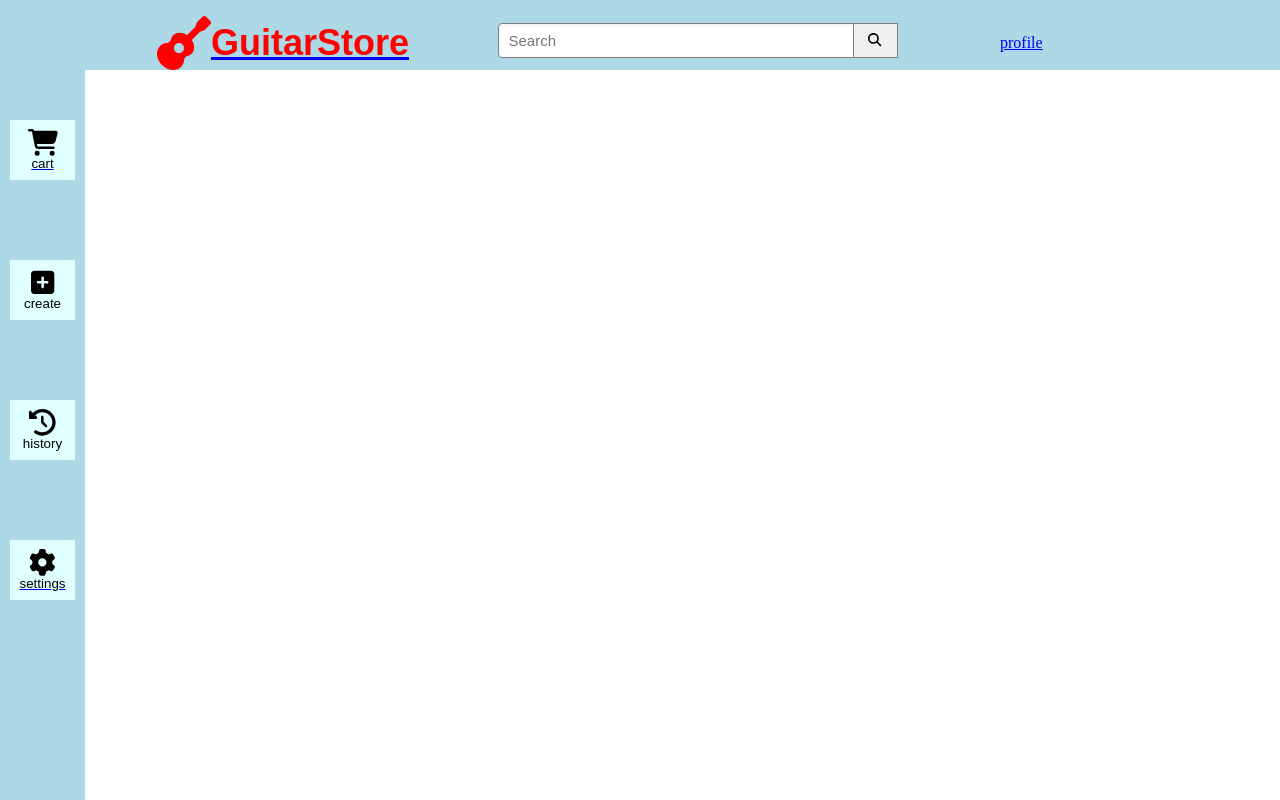
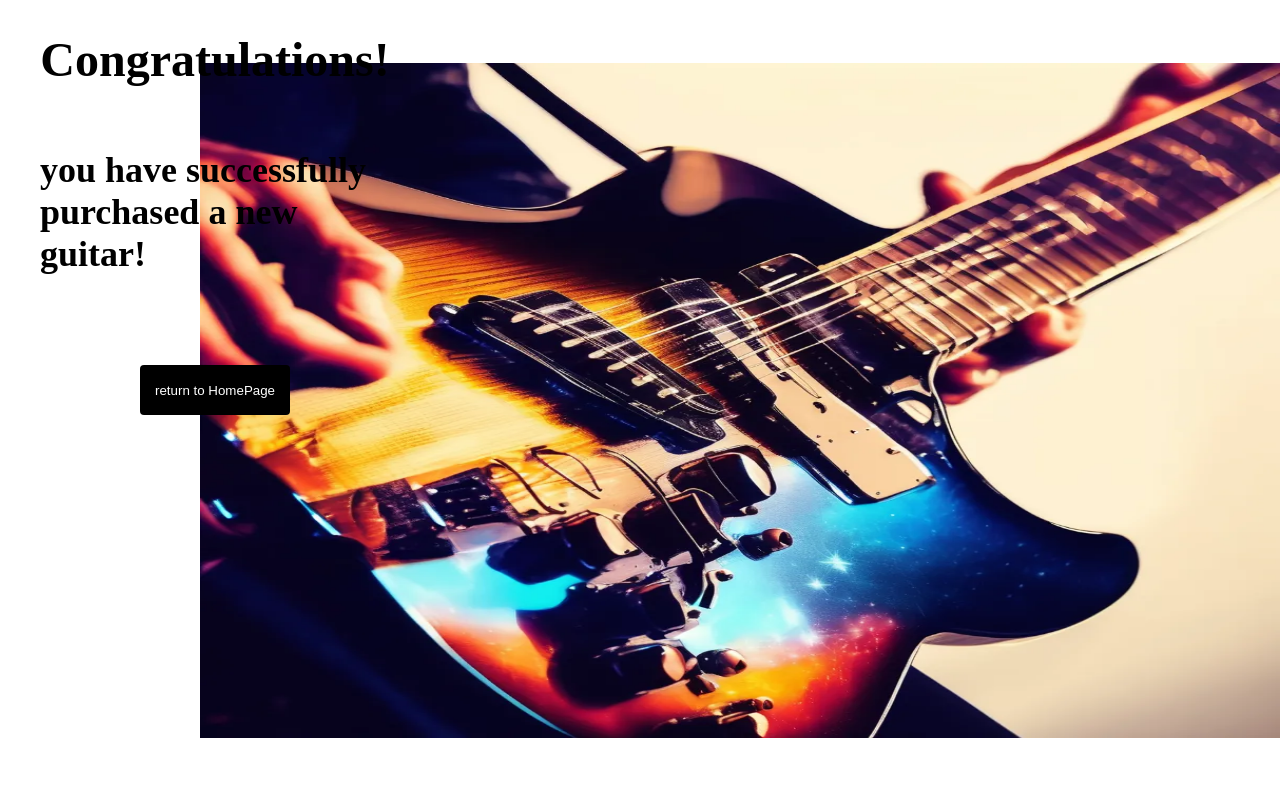
Before and after one commit to PhkhakadzeJumber/react-app1, a React (Vite) app: page /#/Congratulations in a window 1280 px wide. Built offline with nearby package versions, Linux system fonts and the light colour scheme.

Commit message:
congratsAdded

```diff
--- a/src/App.jsx
+++ b/src/App.jsx
@@ -8,11 +8,12 @@ import Page1 from './page1.jsx';
 import Page2 from './page2.jsx';
 import LoginSignup from './LoginSignup.jsx';
 import Pay from './Pay.jsx';
-import Congratulations from './Congratulations.jsx';
+import Congratulations from './congratulations.jsx';
 
 function App() {
 
     const [cart, setCart] = useState([]);
+    const [sum, setSum] = useState(0);
 
     return (
 
@@ -20,12 +21,12 @@ function App() {
       <Routes>
         <Route element={ <Layout/> }>
 
-          <Route path="/" element={<Home cart={cart} setCart={setCart}/>}/>
-          <Route path="/page1" element={<Page1 cart={cart} setCart={setCart}/>}/>
+          <Route path="/" element={<Home cart={cart} setCart={setCart} setSum={setSum}/>}/>
+          <Route path="/page1" element={<Page1 cart={cart} setCart={setCart} sum={sum} setSum={setSum}/>}/>
           <Route path="/page2" element={<Page2/>}/>
           <Route path="/LoginSignup" element={<LoginSignup/>}/>
-          <Route path="/Pay" element={<Pay/>}/>
-          <Route path="/Congratulations" element={<Congratulations/>}/>
+          <Route path="/Pay" element={<Pay sum={sum}/>}/>
+          <Route path="/Congratulations" element={<Congratulations cart={cart} setCart={setCart} sum={sum} setSum={setSum}/>}/>
 
         </Route>
       </Routes>
--- a/src/Congratulations.jsx
+++ b/src/Congratulations.jsx
@@ -1,12 +1,53 @@
+import React from 'react';
+import './otherPages.css';
 
-function Congratulations () {
+import { Link } from 'react-router-dom';
+import { useEffect } from 'react';
+
+import Image from './assets/2pic.png';
+import myAudio from './assets/audio.mp3';
+
+function congratulations({cart, setCart, sum, setSum}) {
+
+    useEffect(() => {
+            document.body.style.margin = '0';
+            document.body.style.height = '100vh';
+            document.body.style.backgroundImage = `url('${Image}')`;
+            document.body.style.backgroundSize = '1080px 675px';
+            document.body.style.backgroundRepeat = 'no-repeat';
+            document.body.style.backgroundPosition = 'right';
+
+            const audio = new Audio(myAudio);
+            audio.volume = 0.1;
+            audio.play();
+
+            return () => {
+                document.body.style.background = '';
+                audio.pause();
+                audio.currentTime = 0;
+            };
+
+        }, []);
+
+    const returnHome = () => {
+        setCart([]);
+        setSum(0);
+        console.log("cart", cart);
+        console.log("sum", sum);
+    }
+
     return (
-        <div>
-
+        <div className='congrats-page'>
+            <div className='congratulate'>
+                <h1>Congratulations!</h1>
+                <h2>you have successfully purchased a new guitar!</h2>
+                <Link to='/'>
+                    <button className='go-home' onClick={returnHome}>return to HomePage</button>
+                </Link>
+            </div>
         </div>
-
     );
 
 }
 
-export default Congratulations
+export default congratulations
--- a/src/GuitarCard.jsx
+++ b/src/GuitarCard.jsx
@@ -3,12 +3,14 @@ import './guitars.css'
 
 import { Link } from 'react-router-dom';
 
-function GuitarCard({guitar, updateCart, onAddToCart}) {
+function GuitarCard({guitar, updateCart, onAddToCart, setSum}) {
 
   const handleClick = () => {
     onAddToCart()
     updateCart(guitar)
   }
+
+  const setPrice = () => setSum(guitar.price);
 
   return (
 
@@ -38,7 +40,7 @@ function GuitarCard({guitar, updateCart, onAddToCart}) {
 
       <div className='guitar-buttons'>
         <Link to='/Pay'>
-          <button className='guitar-button'>Pay Now</button>
+          <button className='guitar-button' onClick={setPrice}>Pay Now</button>
         </Link>
         <button className='guitar-button' onClick={handleClick}> Add to cart</button>
       </div>
--- a/src/Home.jsx
+++ b/src/Home.jsx
@@ -15,7 +15,7 @@ import Telecaster from './assets/telecaster.jpg';
 import Ibanez from './assets/ibanez.jpg';
 import acoustic from './assets/acoustic.jpg';
 
-function Home({cart, setCart}) {
+function Home({cart, setCart, setSum}) {
 
   const guitar1 = {image: flyingV, name: "flyingV", year: 1980, price: 2000, amount: 50};
   const guitar2 = {image: lesPaul, name: "lesPaul", year: 1990, price: 3000, amount: 30};
@@ -108,13 +108,13 @@ function Home({cart, setCart}) {
 
     <div className='website-content'>
       <div className='first-col'>
-      {guitars.filter((_, index) => index % 3 == 0).map((guitar) => (<GuitarCard key={guitar.name} guitar={guitar} updateCart={updateCart} onAddToCart={incrementCounter}/> ))}
+      {guitars.filter((_, index) => index % 3 == 0).map((guitar) => (<GuitarCard key={guitar.name} guitar={guitar} updateCart={updateCart} onAddToCart={incrementCounter} setSum={setSum}/> ))}
       </div>
       <div className='second-col'>
-      {guitars.filter((_, index) => index % 3 == 1).map((guitar) => (<GuitarCard key={guitar.name} guitar={guitar} updateCart={updateCart} onAddToCart={incrementCounter}/> ))}
+      {guitars.filter((_, index) => index % 3 == 1).map((guitar) => (<GuitarCard key={guitar.name} guitar={guitar} updateCart={updateCart} onAddToCart={incrementCounter} setSum={setSum}/> ))}
       </div>
       <div className='third-col'>
-      {guitars.filter((_, index) => index % 3 == 2).map((guitar) => (<GuitarCard key={guitar.name} guitar={guitar} updateCart={updateCart} onAddToCart={incrementCounter}/> ))}
+      {guitars.filter((_, index) => index % 3 == 2).map((guitar) => (<GuitarCard key={guitar.name} guitar={guitar} updateCart={updateCart} onAddToCart={incrementCounter} setSum={setSum}/> ))}
       </div>
     </div>
 
--- a/src/Layout.jsx
+++ b/src/Layout.jsx
@@ -13,7 +13,7 @@ function Layout() {
 
     <>
 
-    {location.pathname !== '/LoginSignup' && location.pathname !== '/Pay' && <Navbar searchQuery={searchQuery} setSearchQuery={setSearchQuery}/>}
+    {location.pathname !== '/Congratulations' && location.pathname !== '/LoginSignup' && location.pathname !== '/Pay' && <Navbar searchQuery={searchQuery} setSearchQuery={setSearchQuery}/>}
 
     <main>
       <Outlet context={searchQuery}/>
--- a/src/Pay.jsx
+++ b/src/Pay.jsx
@@ -2,14 +2,13 @@ import React from 'react';
 
 import { Link } from 'react-router-dom';
 import { useState, useEffect } from 'react';
-import { useLocation } from 'react-router-dom';
 
 import { FontAwesomeIcon } from '@fortawesome/react-fontawesome';
 import { faCreditCard, faWallet, faQrcode} from '@fortawesome/free-solid-svg-icons';
 
 import Image from './assets/wallpaper.jpg';
 
-function Pay() {
+function Pay({sum}) {
 
     const [currentDate, setCurrentDate] = useState('');
     const [currentTime, setCurrentTime] = useState('');
@@ -21,7 +20,6 @@ function Pay() {
         document.body.style.backgroundImage = `url('${Image}')`;
         document.body.style.backgroundSize = '1520px 675px';
         document.body.style.backgroundRepeat = 'no-repeat';
-        document.body.style.backgroundColor = 'black';
 
         const date = new Date();
         const formattedDate = `${date.getDate().toString().padStart(2, '0')}.${(date.getMonth() + 1).toString().padStart(2, '0')}.${date.getFullYear().toString().slice(-2)}`;
@@ -35,12 +33,6 @@ function Pay() {
 
     }, []);
 
-    const location = useLocation();
-    const sum  = location.state || {};
-
-    console.log(location.state);
-    console.log(sum);
-
     return (
 
         <div className='pay-page'>
@@ -49,12 +41,10 @@ function Pay() {
                 <span>date - {currentDate}</span>
                 <span>time - {currentTime}</span>
                 <span>ID - 606012345</span>
+                <span>guitars - {sum}$</span>
                 <span>shipping - 100$</span>
-                <span>tax - 5% = {sum / 20}</span>
+                <span>tax - 5% = {sum / 20}$</span>
                 <span>total - {shipping + sum}$</span>
-                <Link to='/'>
-                    <button className='go-home'>return to HomePage</button>
-                </Link>
             </div>
 
             <div className='small-container'>
--- a/src/otherPages.css
+++ b/src/otherPages.css
@@ -325,3 +325,12 @@
   margin-top: 60px;
   cursor: pointer;
 }
+
+.congratulate {
+  width: 350px;
+  display: flex;
+  flex-direction: column;
+  align-items: center;
+  margin-left: 40px;
+  font-size: 150%;
+}
--- a/src/page1.jsx
+++ b/src/page1.jsx
@@ -3,13 +3,11 @@ import './otherPages.css';
 import CartCard from './cartCard';
 
 import { useState } from 'react';
-import { useNavigate } from 'react-router-dom';
+import { useNavigate } from "react-router-dom";
 
-function page1({cart, setCart}) {
+function page1({cart, setCart, sum, setSum}) {
 
   const navigate = useNavigate();
-
-  const [sum, setSum] = useState(0);
   const [indexes, setIndexes] = useState([]);
 
   const clearCart = () => setCart([]);
@@ -24,14 +22,14 @@ function page1({cart, setCart}) {
     const s = filteredCart.reduce((acc, item) => acc + item.price, 0);
     setSum(s);
     deleteItems();
-    navigate('/Pay', { state: sum });
+    navigate("/Pay");
   }
 
   const buyAll = () => {
     const s = cart.reduce((acc, item) => acc + item.price, 0);
     setSum(s);
     clearCart();
-    navigate('/Pay', { state: sum });
+    navigate("/Pay");
   }
 
   console.log("total price:", sum);
```
Also changed, not shown: src/assets/4pic.jpg, 1 other file (tests, documents, lock files or other folders).
